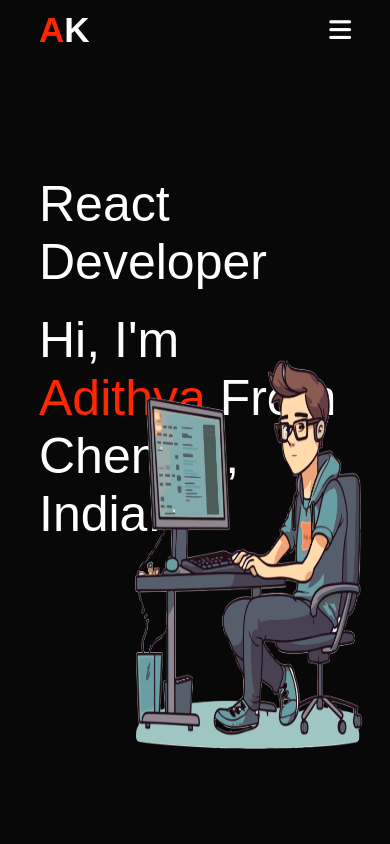
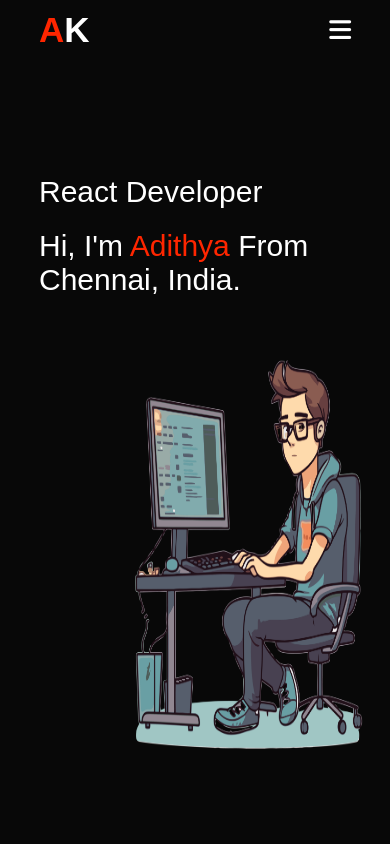
Before and after one commit to akaus998/my-portfolio, a plain HTML site: page index.html in a window 390 px wide. Shown: the top 844 px of the page. Drawn offline with Linux system fonts and the light colour scheme.

Commit message:
updates styles

```diff
--- a/styles.css
+++ b/styles.css
@@ -413,7 +413,7 @@ nav .fa-solid{
         margin-top: 40%;
         font-size: 15px;
     }
-    .header-text h1{
+    .header-text-title{
         font-size: 30px;
     }
 
```
